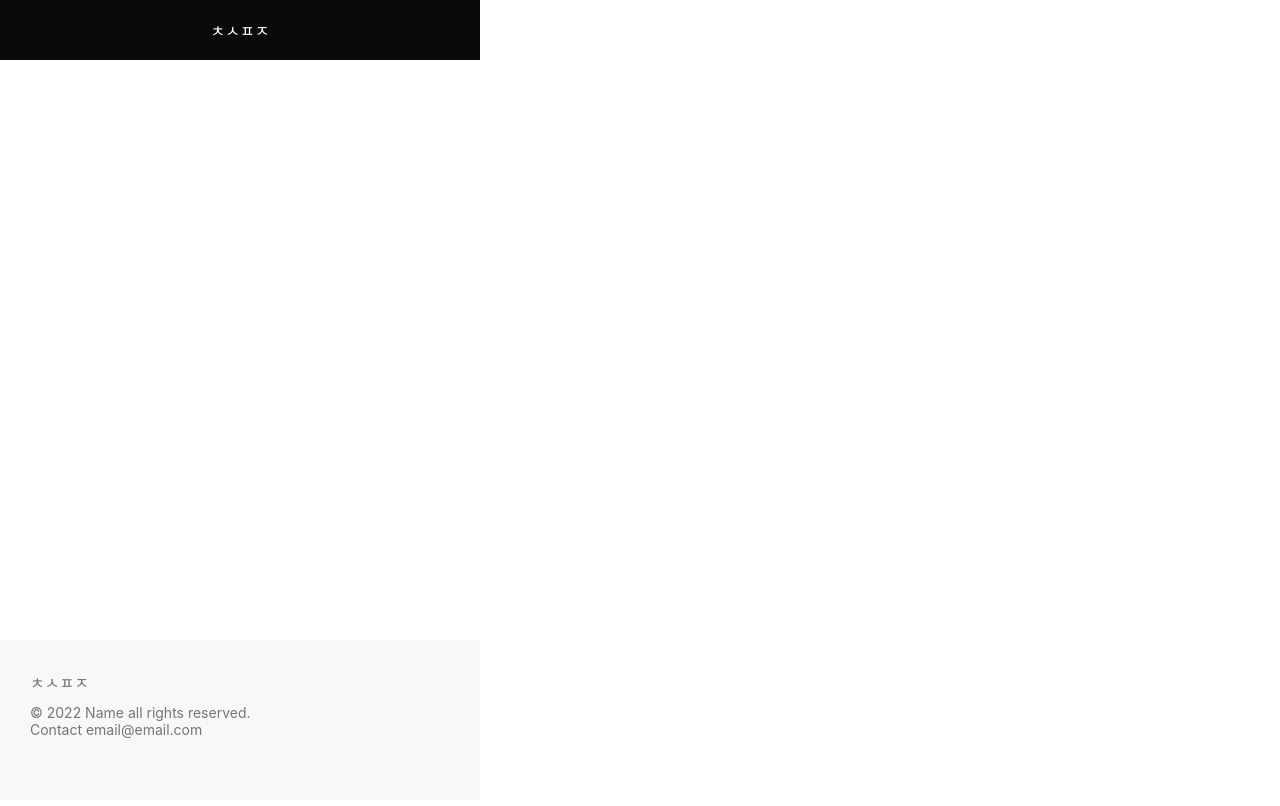
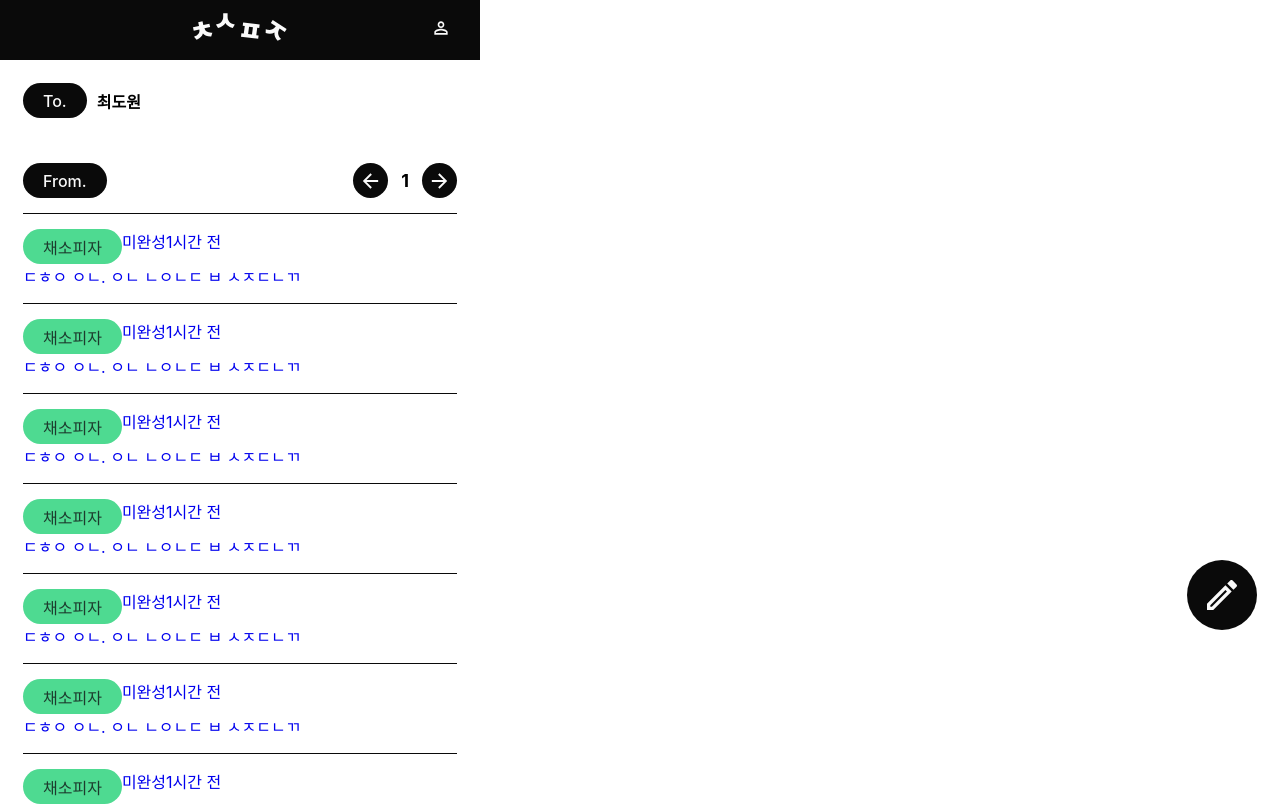
Before and after one commit to roundshoulder/cs-letter-frontend, a React (Create React App) app: page /u/1 in a window 1280 px wide. Shown: the top 806 px of the page. Built offline with nearby package versions, Linux system fonts and the light colour scheme.

Commit message:
:sparkles: Finished Header
Finished Header

```diff
--- a/src/App.tsx
+++ b/src/App.tsx
@@ -14,7 +14,7 @@ function App() {
       <MainContainer>
         <Routes>
           <Route path="/" element={<Home />} />
-          <Route path="/:user" element={<User />} />
+          <Route path="/u/:user" element={<User />} />
           <Route path="/create/:user" element={<Create />} />
           <Route path="/read/:no" element={<Read />} />
           <Route path="/oauth/callback/*" element={<KakaoRedirectHandler />} />
--- a/src/components/Header.tsx
+++ b/src/components/Header.tsx
@@ -1,18 +1,80 @@
-import React from 'react';
-
+import logo from '../assets/logo.svg';
 import { css } from '@emotion/css';
+import {
+  MdOutlineArrowBackIos,
+  MdLogout,
+  MdPermIdentity,
+} from 'react-icons/md';
+import Theme, { PADDING } from '../assets/Theme';
+import { useLocation, useNavigate } from 'react-router-dom';
+import { clearToken } from '../api/client';
 
 const headerContainer = css`
   height: 60px;
   color: white;
   background-color: #0a0a0a;
   display: flex;
-  justify-content: center;
+  justify-content: space-between;
   align-items: center;
 `;
 
+const iconContainer = css`
+  width: 70px;
+  padding: 0px ${PADDING}px 0px ${PADDING}px;
+  display: flex;
+  gap: 10px;
+  align-items: center;
+`;
+
+const iconButton = css`
+  border: none;
+  background: none;
+  color: ${Theme.color.white};
+`;
+
 function Header() {
-  return <div className={headerContainer}>ㅊㅅㅍㅈ</div>;
+  const location = useLocation();
+  const navigate = useNavigate();
+  const isLoginUser = !!localStorage.getItem('refreshToken');
+  const isUserPage = location.pathname.split('/')[1] === 'u';
+  function Logout() {
+    clearToken();
+    localStorage.clear();
+    navigate('/');
+  }
+  return (
+    <div className={headerContainer}>
+      <div className={iconContainer} style={{ justifyContent: 'flex-start' }}>
+        {!isUserPage && (
+          <button onClick={() => navigate(-1)} className={iconButton}>
+            <MdOutlineArrowBackIos size={18} />
+          </button>
+        )}
+      </div>
+      <button onClick={() => navigate('/')} className={iconButton}>
+        <img src={logo} alt="chosung letter logo" />
+      </button>
+      <div className={iconContainer} style={{ justifyContent: 'flex-end' }}>
+        {isUserPage && (
+          <>
+            {isLoginUser && (
+              <button onClick={() => Logout()} className={iconButton}>
+                <MdLogout size={20} />
+              </button>
+            )}
+            <button
+              onClick={() =>
+                navigate(`/${localStorage.getItem('memberToken')}`)
+              }
+              className={iconButton}
+            >
+              <MdPermIdentity size={20} />
+            </button>
+          </>
+        )}
+      </div>
+    </div>
+  );
 }
 
 export default Header;
--- a/src/pages/KakaoRedirectHandler.tsx
+++ b/src/pages/KakaoRedirectHandler.tsx
@@ -12,10 +12,11 @@ function KakaoRedirectHandler() {
   useQuery('login', () => login(authorizationCode), {
     onSuccess: (data: AuthResult) => {
       const { memberToken, accessToken, refreshToken } = data;
+      localStorage.setItem('accessToken', accessToken);
       localStorage.setItem('refreshToken', refreshToken);
       localStorage.setItem('memberToken', memberToken);
       applyToken(accessToken);
-      navigate(`/${memberToken}`);
+      navigate(`/u/${memberToken}`);
     },
   });
 
```
Also changed, not shown: src/assets/logo.svg (added).
